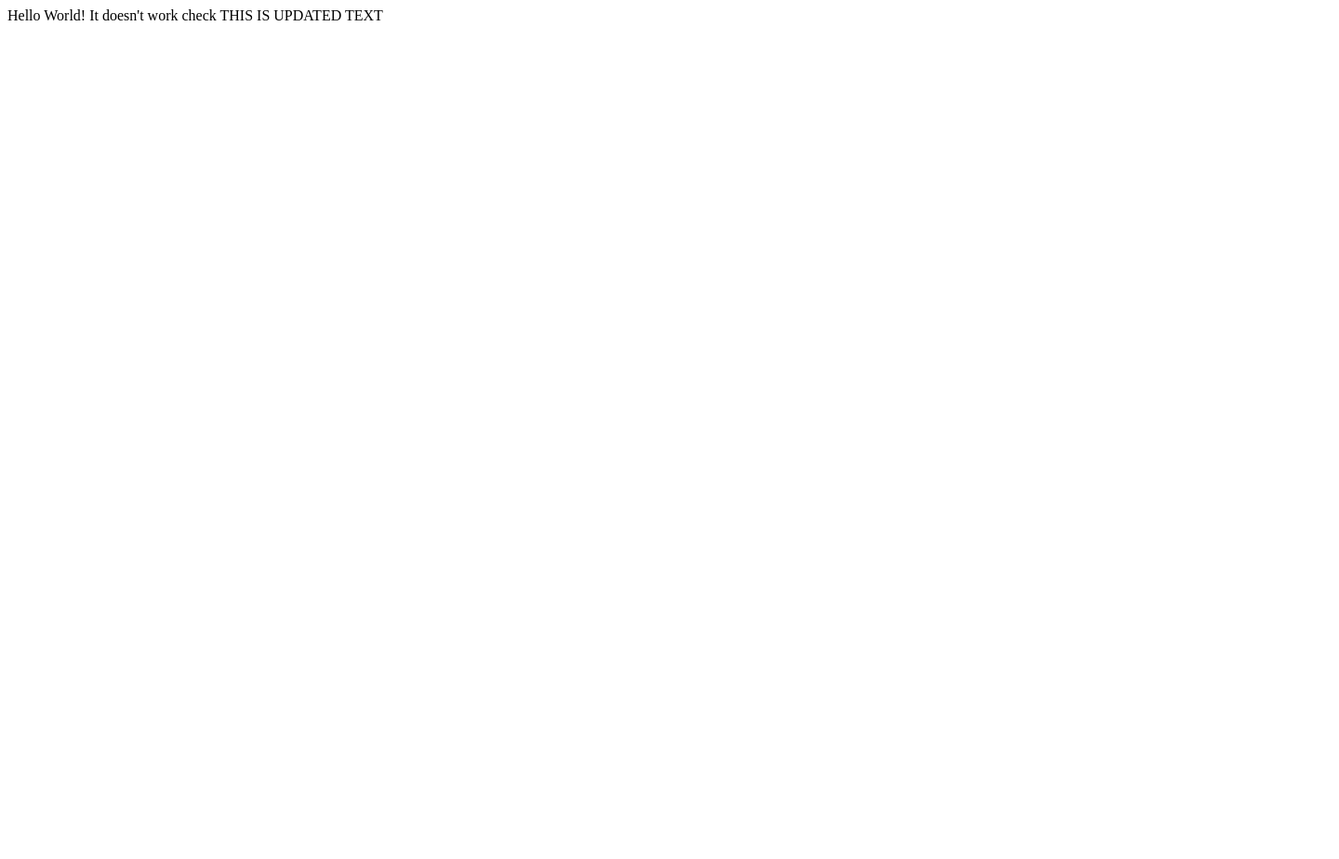
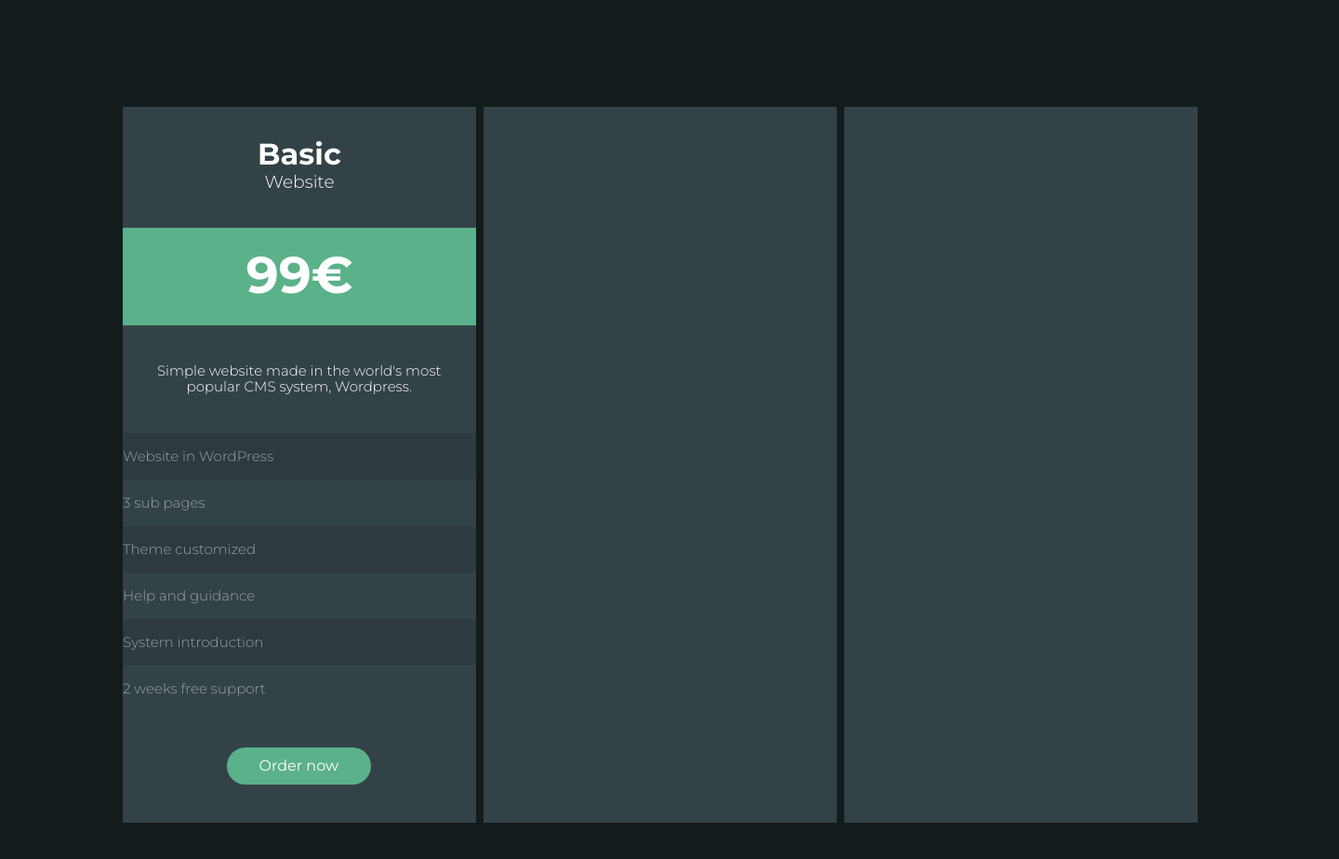
Before and after one commit to Nick-Shcherban/hello, a plain HTML site: page index.html in a window 1280 px wide. Shown: the whole page at 93% size, 1440 px wide, since content can reach past the window. Before the commit the page ends 800 px from the top, so only its background shows below. Drawn offline with nearby package versions, Linux system fonts and the light colour scheme.

Commit message:
block "basic" html+css

```diff
--- a/index.html
+++ b/index.html
@@ -1,15 +1,50 @@
 <!DOCTYPE html>
 <html lang="en">
+
 <head>
     <meta charset="UTF-8">
-    <meta http-equiv="X-UA-Compatible" content="IE=edge">
-    <meta name="viewport" content="width=<>, initial-scale=1.0">
     <title>Document</title>
+    <link rel="stylesheet" href="https://cdnjs.cloudflare.com/ajax/libs/normalize/8.0.1/normalize.min.css"
+        integrity="sha256-l85OmPOjvil/SOvVt3HnSSjzF1TUMyT9eV0c2BzEGzU=" crossorigin="anonymous" />
+       <link rel="stylesheet" href="styles.css">
+       <link href="https://fonts.googleapis.com/css2?family=Montserrat:wght@300;400;700&display=swap" rel="stylesheet">
+        <style>
+
+
+        </style>
+
 </head>
-<body>
-    <span>Hello World!</span>
-    <span>It doesn't work</span>
-    <span>check</span>
-    <span> THIS IS UPDATED TEXT </span>
-</body>
+
+    <body>
+            <div class="basic">
+                <div class="price-card_title">
+                    <h1>Basic</h1><h3>Website</h3>
+                </div>
+                <div class="rectangle">
+                    <div class="price-card_price">99€</div>
+                </div>
+
+                <div class="price-card_description">Simple website made in the world's most popular CMS system, Wordpress. </div>
+
+                <div class="price-card_options-list">
+                    <div class="list-item dark">Website in WordPress</div>
+                    <div class="list-item">3 sub pages</div>
+                    <div class="list-item dark">Theme customized</div>
+                    <div class="list-item">Help and guidance</div>
+                    <div class="list-item dark">System introduction</div>
+                    <div class="list-item">2 weeks free support</div>
+                </div>
+
+                <div class="button">Order now</div>
+
+            </div>
+            <div class="price-card business"></div>
+            <div class="price-card webshop"></div>
+
+
+
+
+
+
+    </body>
 </html>
--- /dev/null
+++ b/styles.css
@@ -0,0 +1,116 @@
+.business {
+    width: 380px;
+    height: 770px;
+    background-color: #334247;
+    margin: 115px 8px 115px 0px;
+}
+.webshop {
+    width: 380px;
+    height: 770px;
+    background-color: #334247;
+    margin: 115px 132px 115px 0px;
+}
+body {
+    box-sizing: border-box;
+    display: flex;
+    background-color: #141B1C;
+    width: 1440px;
+    height: 1000px;
+    position: relative;
+    font-family: Montserrat;
+}
+.basic {
+    position: relative;
+    width: 380px;
+    height: 770px;
+    background-color: #334247;
+    margin: 115px 8px 115px 132px;
+
+}
+.price-card_title {
+    width: 100px;
+    height: 64px;
+    position: relative;
+    top: 33px;
+    left: 140px;
+    right: 140px;
+    bottom: 673px;
+    text-align: center;
+    color: #FFFFFF;
+}
+h1  {
+    margin: 0px;
+    font-weight: 700;
+}
+h3 {
+    margin: 0px;
+    font-weight: 300;
+}
+.rectangle {
+    position: absolute;
+    width: 380px;
+    height: 105px;
+    background-color: #5BB189;
+    top: 130px; /* по фигме отступ от price-card_title 33px. Почему rectangle отступает от средины price-card_title?*/
+}
+.price-card_price {
+    text-align: center;
+    max-height: 105px;
+    max-width: 380px;
+    margin: 19px 110px 19px 110px;
+    font-size: 55px;
+    color: #FFFFFF;
+    font-weight: 700;
+}
+.price-card_description {
+    position: absolute;
+    width: 327.49px;
+    height: 36px;
+    top: 275px;
+    left: 26px;
+    right: 26.51px;
+    color: #FFFFFF;
+    font-size: 15px;
+    text-align: center;
+    font-weight: 300;
+}
+.price-card_options-list {
+    position: absolute;
+    width: 380px;
+    height: 300px;
+    left: 0px;
+    top: 351px;
+}
+.list-item {
+    position: relative;
+    height: 50px;
+    opacity: 50%;
+    color: #FFFFFF;
+    font-weight: 300;
+    font-size: 15px;
+    line-height: 50px;
+
+}
+.dark {
+    background-color: #2A3438;
+}
+.button {
+    position: relative;
+    width: 154.63px;
+    height: 40px;
+    border-radius: 20px;
+    background-color: #5BB189;
+    top: 625px;
+    left: 112px;
+    right: 113.37px;
+    bottom: 40px;
+    text-align: center;
+    line-height: 40px;
+    color: #FFFFFF;
+}
+.button:hover {
+    border: 1px solid black;
+    color: #5BB189;
+    background-color: #FFFFFF;
+    cursor: pointer;
+}
```
